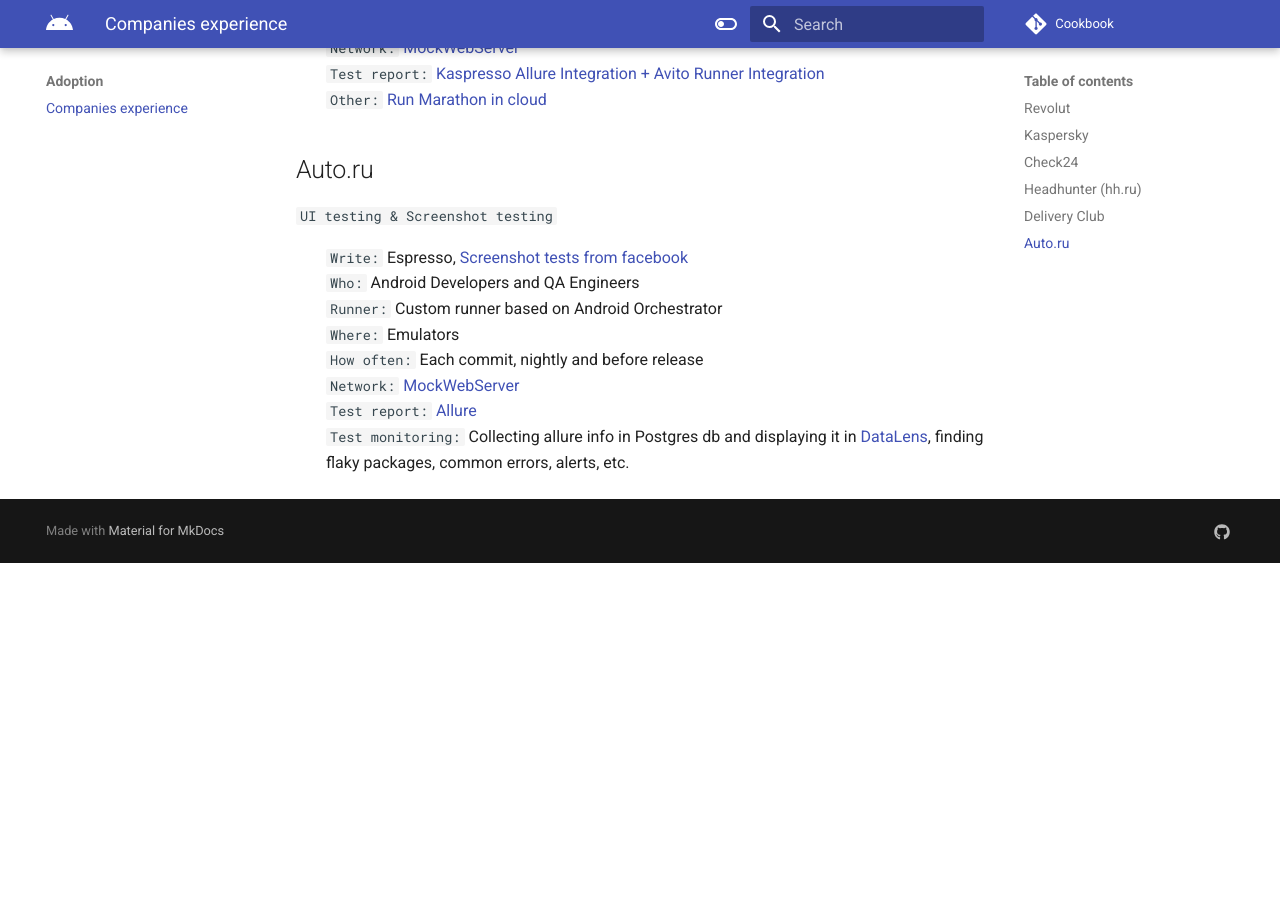
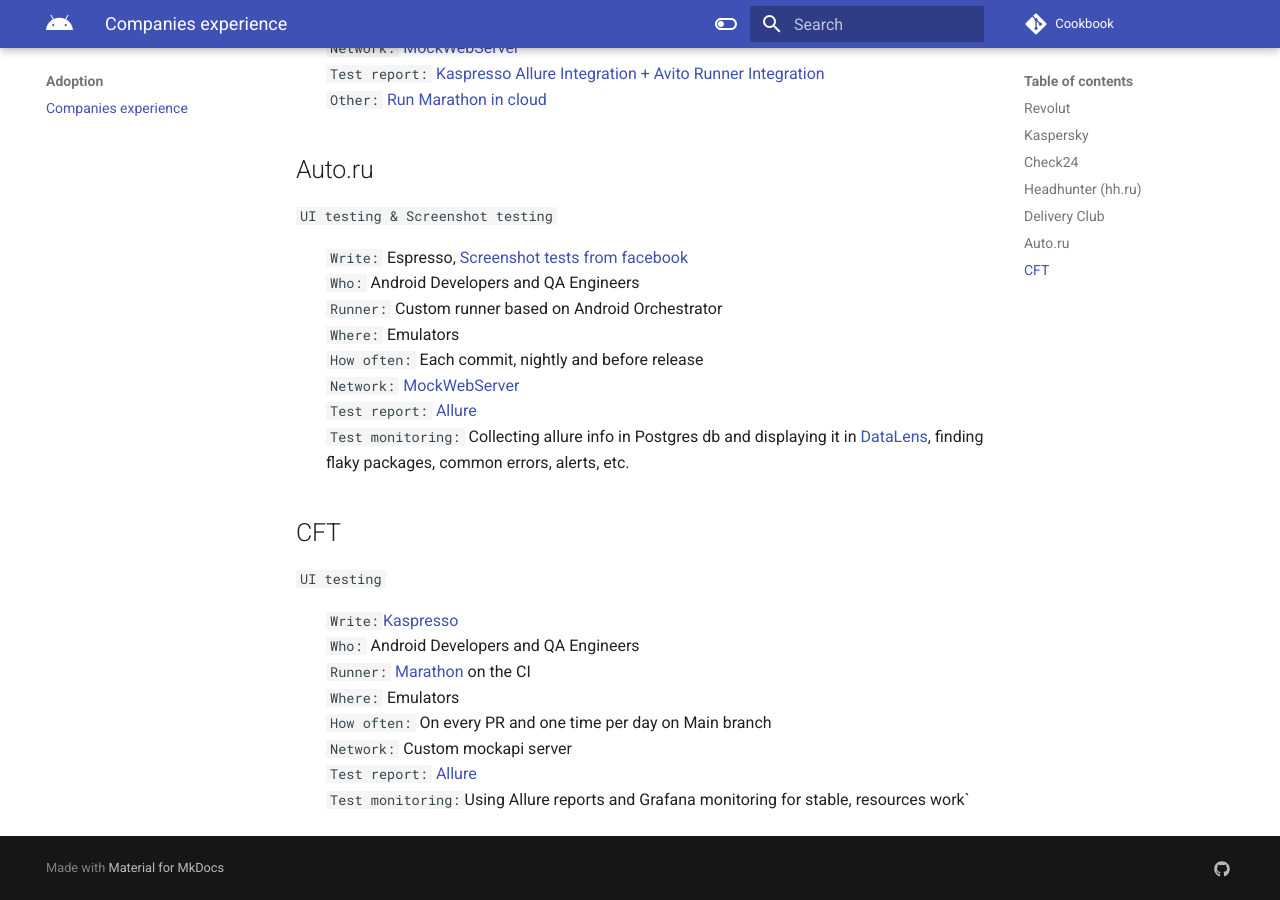
Before and after one commit to android-ui-testing/Cookbook, an MkDocs documentation site: the page built from docs/content/adoption/companies_experience.md, in a window 1280 px wide and 900 px high, scrolled down 2498 px. Built offline with MkDocs 1.6.1 and Material for MkDocs 9.7.7, drawn with Linux system fonts in a browser that asks for light colours; comment, search, counter and statistics services are not loaded; before the commit the page ends 3061 px from its top, so only the background shows below that.

Commit message:
Added CFT experience

```diff
--- a/docs/content/adoption/companies_experience.md
+++ b/docs/content/adoption/companies_experience.md
@@ -113,3 +113,17 @@
 `Network:` [MockWebServer](https://github.com/square/okhttp/tree/master/mockwebserver) <br>
 `Test report:` [Allure](http://allure.qatools.ru/)<br>
 `Test monitoring:` Collecting allure info in Postgres db and displaying it in [DataLens](https://cloud.yandex.com/en/services/datalens), finding flaky packages, common errors, alerts, etc. <br>
+
+## CFT
+
+`UI testing`
+
+:
+`Write:`[Kaspresso](https://github.com/KasperskyLab/Kaspresso)<br>
+`Who:` Android Developers and QA Engineers <br>
+`Runner:` [Marathon](https://android-ui-testing.github.io/Cookbook/practices/test_runners_review/#21-marathon) on the CI <br>
+`Where:` Emulators <br>
+`How often:` On every PR and one time per day on Main branch <br>
+`Network:` Custom mockapi server <br>
+`Test report:` [Allure](http://allure.qatools.ru/)<br>
+`Test monitoring:`Using Allure reports and Grafana monitoring for stable, resources work` <br>
```
